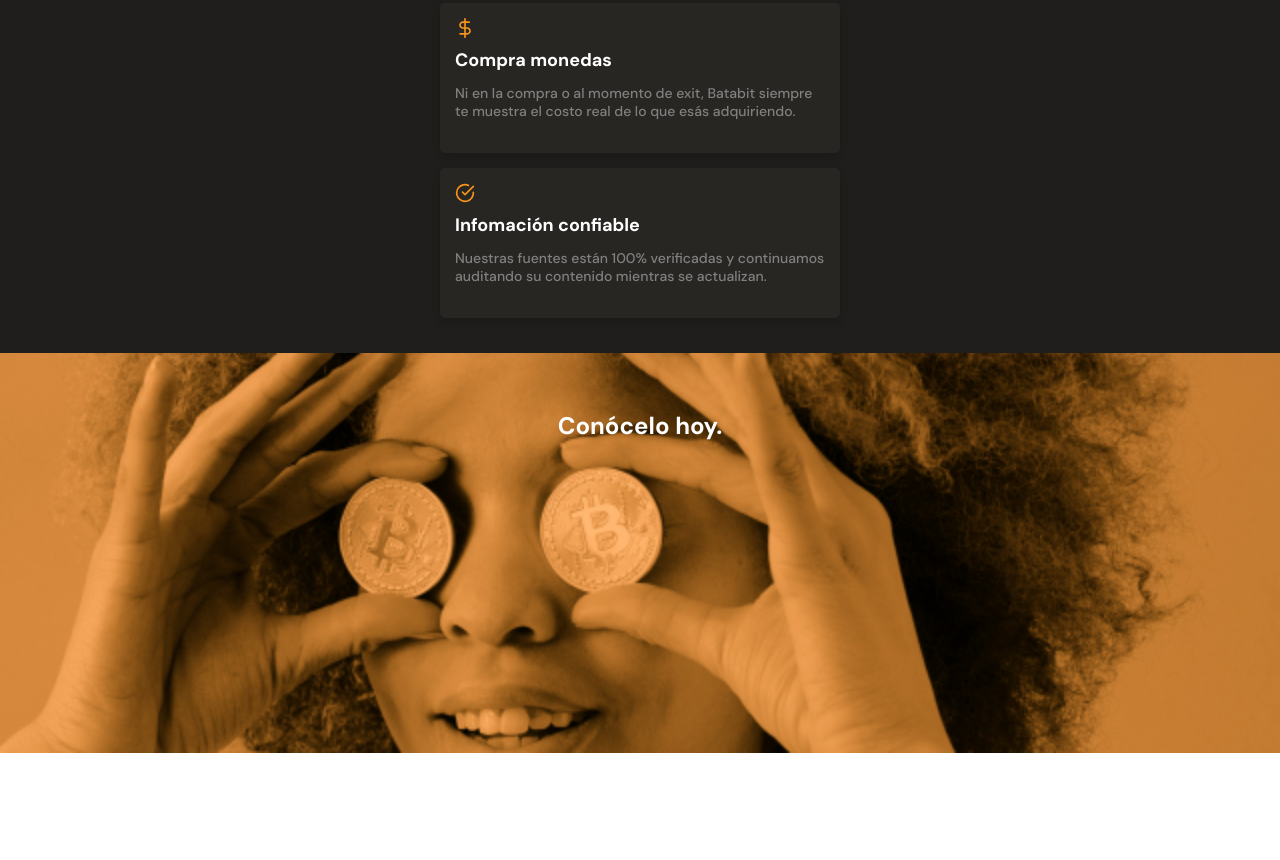
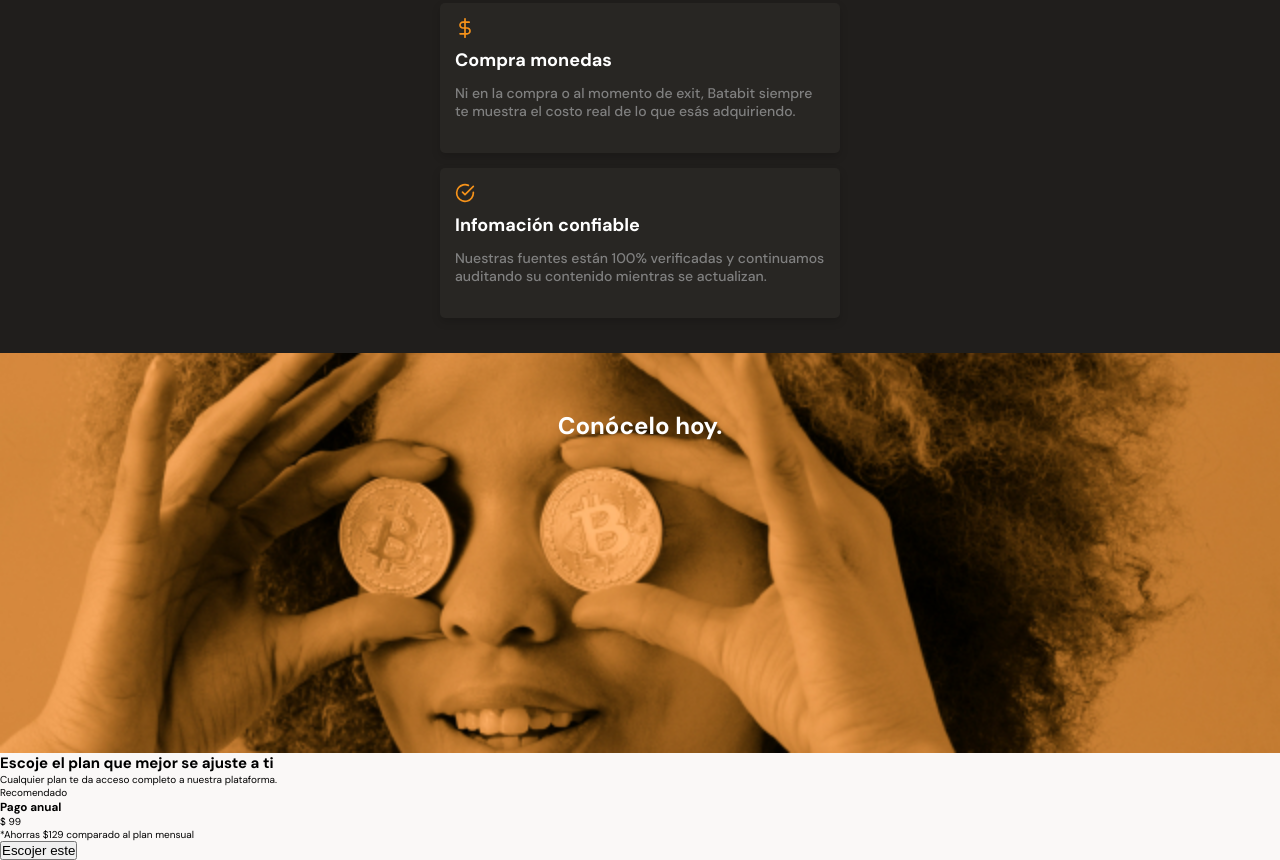
Before and after one commit to jeff-pozo/cursoResponsivePlatzi, a website: page index.html in a window 1280 px wide. Shown: the part 2002-2862 px from the top of the page. Before the commit the page ends 2755 px from the top, so only its background shows below. Drawn offline with Linux system fonts and the light colour scheme.

Commit message:
maquetado de la seccion de planes

```diff
--- a/index.html
+++ b/index.html
@@ -15,7 +15,7 @@
             <div class="header--title-container">
                 <h1>La próxima revolución en el intercambio de criptomonedas.</h1>
                 <p>Batatabit te ayuda a navegar entre los diferentes precios y tendencias.</p>
-                <a href="" class="header--button">Conoce Nuestros Planes <span></span></a>
+                <a href="#plans" class="header--button">Conoce Nuestros Planes <span></span></a>
             </div>
         </header>
         <main>
@@ -125,7 +125,23 @@
             <section class="bitcoin-img-container">
                 <h2>Conócelo hoy.</h2>
             </section>
-            <section></section>
+            <section id="plans" class="main-plans-container">
+                <div class="plans--title">
+                    <h2>Escoje el plan que mejor se ajuste a ti</h2>
+                    <p>Cualquier plan te da acceso completo a nuestra plataforma.</p>
+                </div>
+                <section class="plan-container--slider">
+                    <article class="plans-container--card">
+                        <p>Recomendado</p>
+                        <div>
+                            <h3>Pago anual</h3>
+                            <p> <span>$</span> 99</p>
+                            <p>*Ahorras $129 comparado al plan mensual</p>
+                            <button>Escojer este</button>
+                        </div>
+                    </article>
+                </section>
+            </section>
         </main>
         <footer>
 
```
